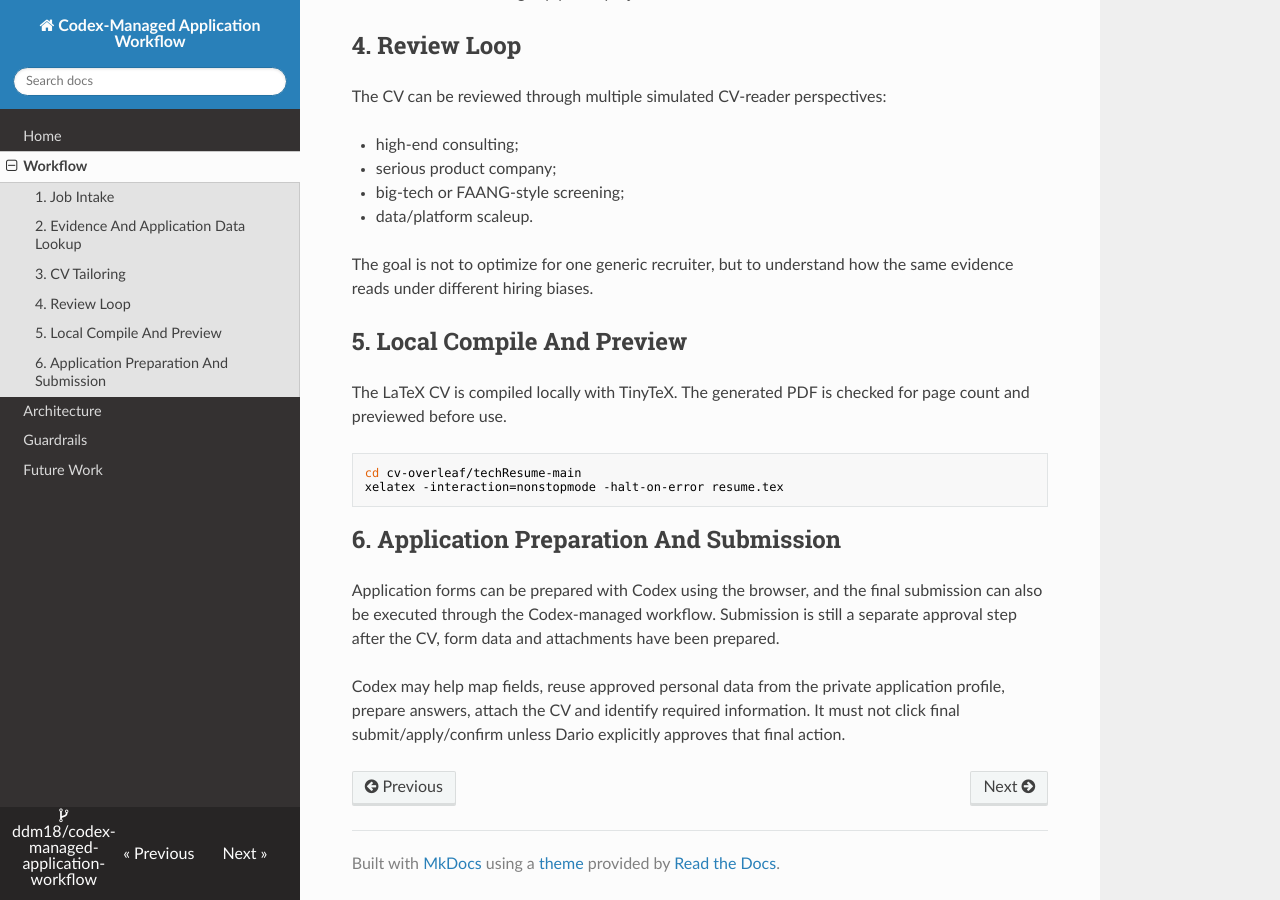
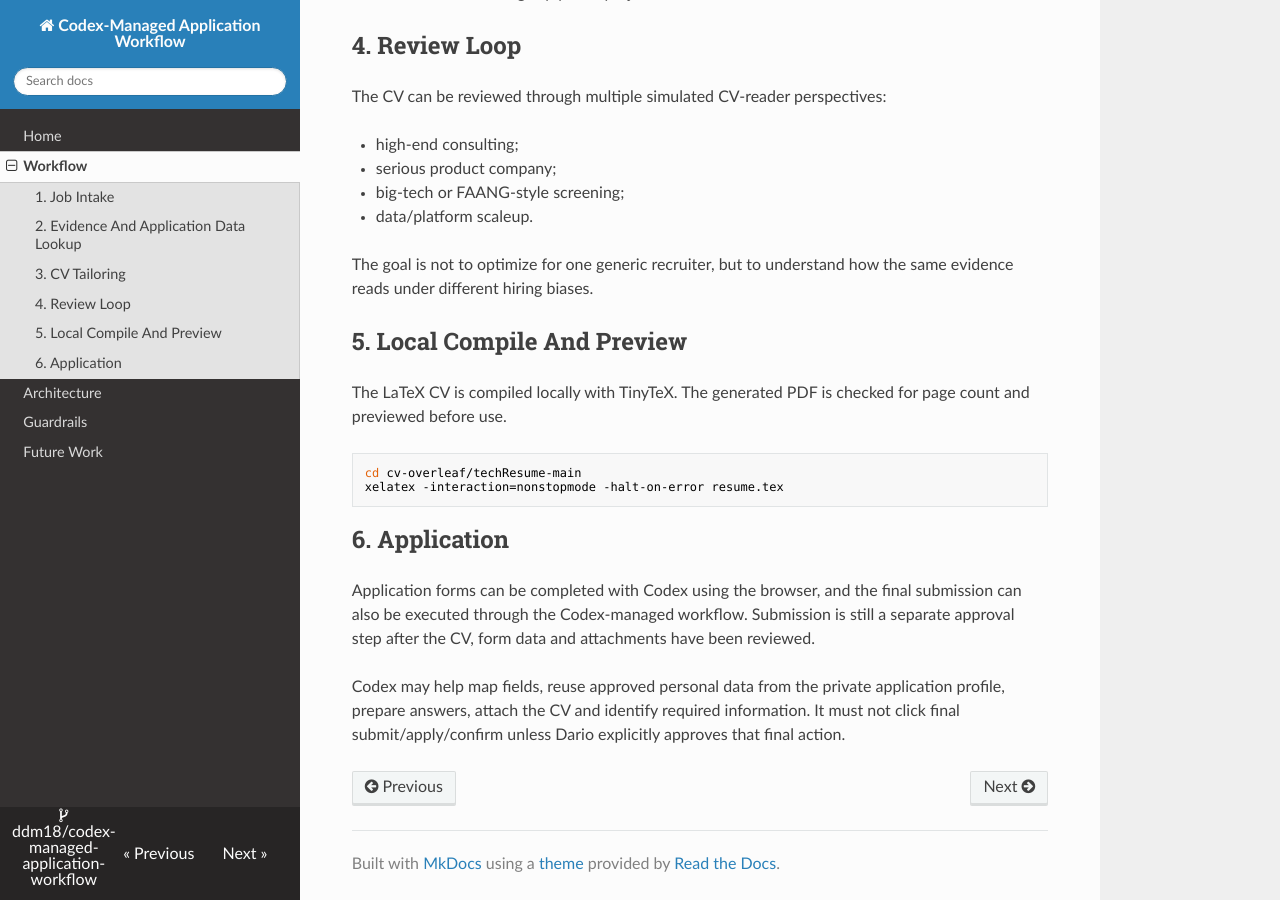
Before and after one commit to ddm18/codex-managed-application-workflow, an MkDocs documentation site: the page built from docs/workflow.md, in a window 1280 px wide and 900 px high, scrolled down 1193 px. Built offline with MkDocs 1.6.1, drawn with Linux system fonts in a browser that asks for light colours; nearby versions of some CDN libraries.

Commit message:
Clarify Codex-managed application submission

````diff
--- a/docs/architecture.md
+++ b/docs/architecture.md
@@ -21,7 +21,7 @@ so future Codex sessions can inspect and continue the process.
 | GitHub | Versioned CV/project repositories. |
 | TinyTeX | Local LaTeX compilation and PDF preview. |
 | Trackly | External job discovery integration, saved jobs and job metadata. |
-| Codex | File editing, review loops, application preparation, browser-assisted submission and workflow orchestration. |
+| Codex | File editing, review loops, Codex-executed applications, browser-assisted submission and workflow orchestration. |
 | Browser | Form inspection, form filling and human-approved application submission. |
 
 ## Data Flow
@@ -35,7 +35,7 @@ external job integrations
   -> private application data lookup
   -> LaTeX CV edits
   -> local compile and preview
-  -> browser form preparation
+  -> browser application flow
   -> human approval
   -> Codex-executed submission
 ```
@@ -46,5 +46,5 @@ external job integrations
 - Store broader evidence outside the CV.
 - Prefer role-specific variants over one bloated resume.
 - Keep claims evidence-backed and NDA-safe.
-- Use automation for preparation and submission, not for unreviewed submission.
+- Use automation for application execution, not for unreviewed submission.
 - Make the workflow inspectable by future Codex sessions.
--- a/docs/workflow.md
+++ b/docs/workflow.md
@@ -72,12 +72,12 @@ cd cv-overleaf/techResume-main
 xelatex -interaction=nonstopmode -halt-on-error resume.tex
 ```
 
-## 6. Application Preparation And Submission
+## 6. Application
 
-Application forms can be prepared with Codex using the browser, and the final
+Application forms can be completed with Codex using the browser, and the final
 submission can also be executed through the Codex-managed workflow. Submission
 is still a separate approval step after the CV, form data and attachments have
-been prepared.
+been reviewed.
 
 Codex may help map fields, reuse approved personal data from the private
 application profile, prepare answers, attach the CV and identify required
````
Also changed, not shown: docs/index.md (+4 -4 lines).
